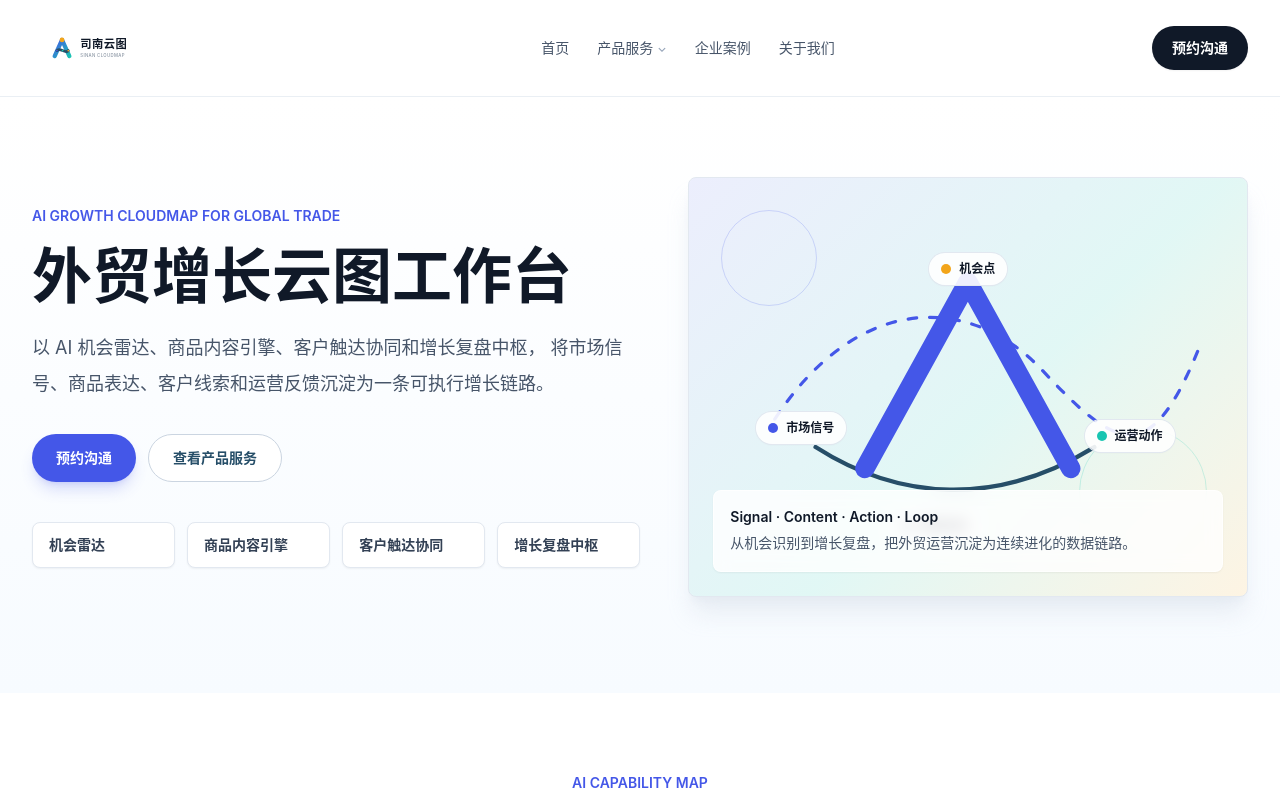
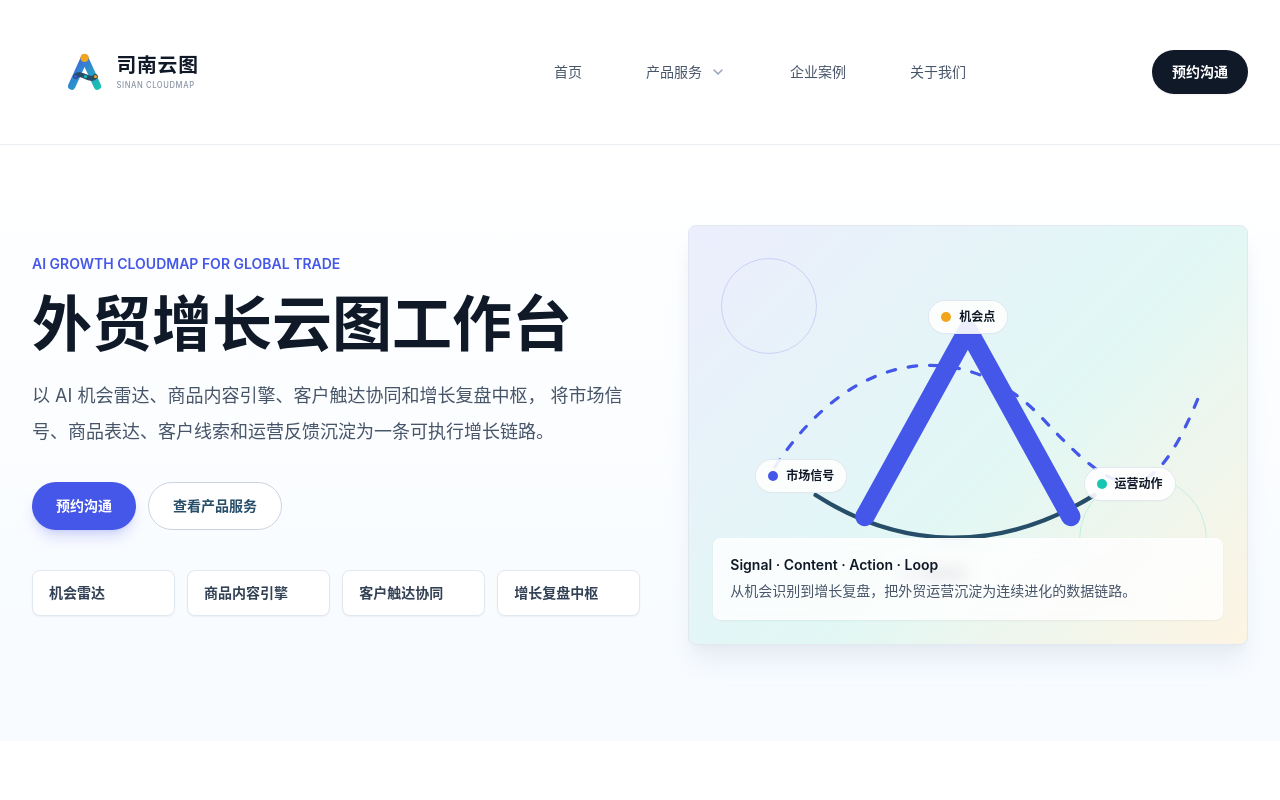
Before and after one commit to dongruiyang2024/sinanyuntu, a Next.js app: page / in a window 1280 px wide. Shown: the top 800 px of the page. Built offline with nearby package versions, Linux system fonts and the light colour scheme.

Commit message:
style: enlarge header branding

```diff
--- a/components/Header.tsx
+++ b/components/Header.tsx
@@ -5,24 +5,36 @@ import { navItems } from "@/data/site";
 export function Header() {
   return (
     <header className="sticky top-0 z-40 border-b border-slate-200/70 bg-white/90 backdrop-blur">
-      <div className="mx-auto flex h-[82px] max-w-7xl items-center justify-between gap-3 px-4 sm:h-24 sm:px-6 lg:px-8">
+      <div className="mx-auto flex h-[104px] max-w-7xl items-center justify-between gap-4 px-4 sm:h-36 sm:px-6 lg:px-8">
         <Link href="/" className="flex min-w-0 items-center" aria-label="司南云图首页">
           <Image
             src="/brand/sinan-cloudmap-logo-horizontal.svg"
             alt="司南云图"
-            width={195}
-            height={65}
+            width={336}
+            height={112}
             priority
-            className="h-12 w-auto sm:h-16"
+            className="h-16 w-auto sm:h-28"
           />
         </Link>
-        <nav className="hidden items-center gap-7 text-sm font-medium text-slate-600 lg:flex">
+        <nav className="hidden items-center gap-12 text-sm font-medium text-slate-600 lg:flex xl:gap-16">
           {navItems.map((item) =>
             item.children ? (
-              <div key={item.label} className="group relative py-8">
-                <button className="flex items-center gap-1 transition hover:text-brand-blue">
+              <div key={item.label} className="group relative py-12">
+                <button className="flex items-center gap-2 transition hover:text-brand-blue">
                   {item.label}
-                  <span className="text-xs text-slate-400">⌄</span>
+                  <svg
+                    aria-hidden="true"
+                    className="h-4 w-4 stroke-current text-slate-400 transition group-hover:rotate-180 group-hover:text-brand-blue"
+                    fill="none"
+                    viewBox="0 0 24 24"
+                  >
+                    <path
+                      d="M6 9l6 6 6-6"
+                      strokeLinecap="round"
+                      strokeLinejoin="round"
+                      strokeWidth="2.2"
+                    />
+                  </svg>
                 </button>
                 <div className="invisible absolute left-1/2 top-full w-[340px] -translate-x-1/2 rounded-lg border border-slate-200 bg-white p-3 opacity-0 shadow-xl shadow-slate-200/80 transition group-hover:visible group-hover:opacity-100">
                   <div className="grid gap-1">
```
Also changed, not shown: 1 other file (tests, documents, lock files or other folders).
